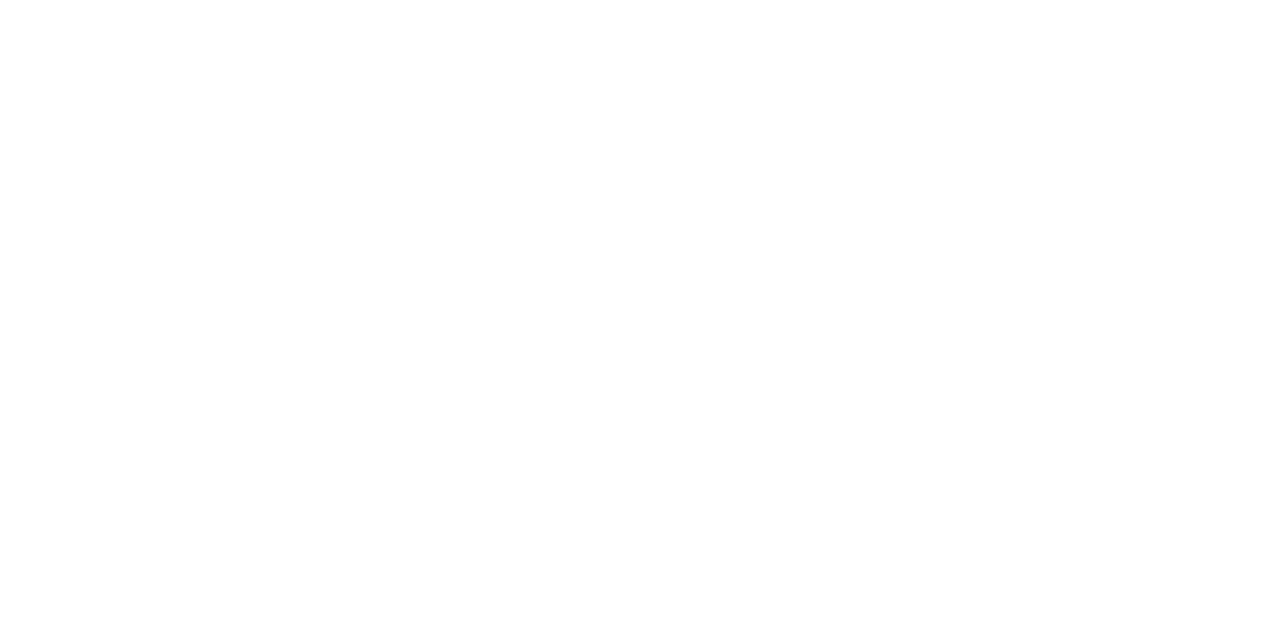
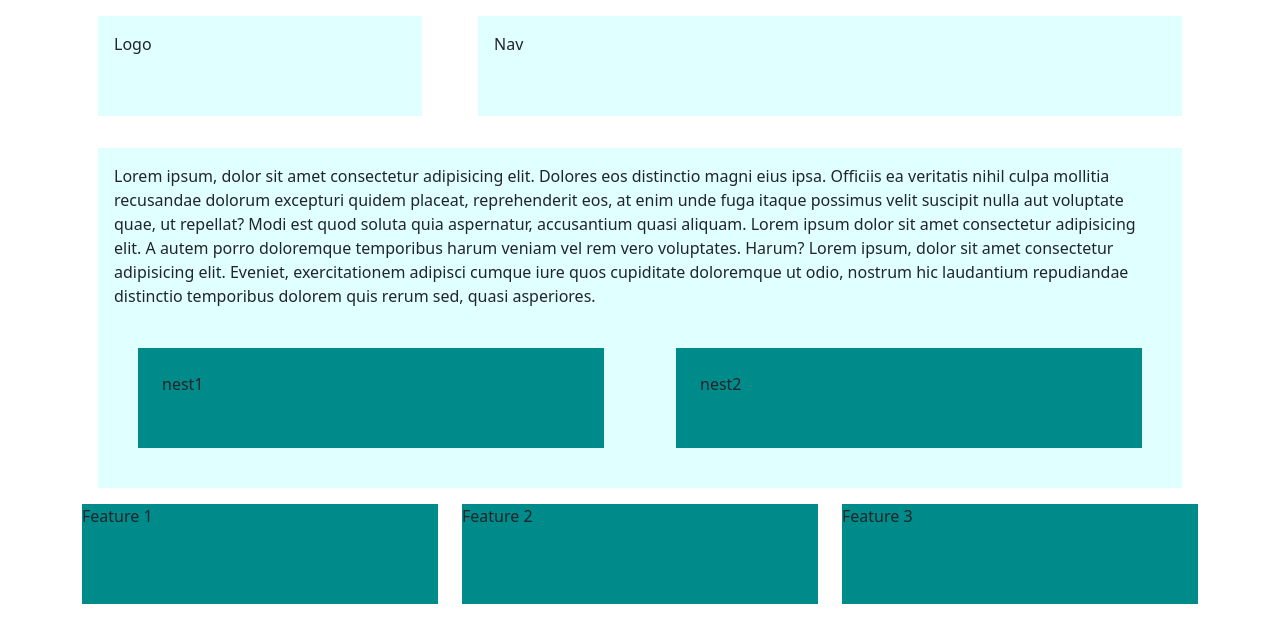
Before and after one commit to shivamp-argus/Bootstrap, a plain HTML site: page index.html in a window 1280 px wide. Drawn offline with nearby package versions, Linux system fonts and the light colour scheme.

Commit message:
[completed]

```diff
--- a/app.css
+++ b/app.css
@@ -0,0 +1,12 @@
+.box1{
+    background-color: lightcyan;
+    min-height: 100px;
+    /* margin: 10px;
+    padding: 10px; */
+}
+.box2{
+    background-color: darkcyan;
+    min-height: 100px;
+    /* margin: 10px; */
+    /* padding: 10px; */
+}
--- a/index.html
+++ b/index.html
@@ -4,8 +4,61 @@
     <meta charset="UTF-8" />
     <meta http-equiv="X-UA-Compatible" content="IE=edge" />
     <meta name="viewport" content="width=device-width, initial-scale=1.0" />
+    <link
+      href="https://cdn.jsdelivr.net/npm/bootstrap@5.3.0-alpha1/dist/css/bootstrap.min.css"
+      rel="stylesheet"
+      integrity="sha384-GLhlTQ8iRABdZLl6O3oVMWSktQOp6b7In1Zl3/Jr59b6EGGoI1aFkw7cmDA6j6gD"
+      crossorigin="anonymous"
+    />
     <link rel="stylesheet" href="app.css" />
     <title>Bootstrap</title>
   </head>
-  <body></body>
+  <body>
+    <div class="container-fluid">
+      <div class="container">
+        <div class="row">
+          <div class="col-4"><div class="box1 m-3 p-3">Logo</div></div>
+          <div class="col"><div class="box1 m-3 p-3">Nav</div></div>
+        </div>
+        <div class="row">
+          <div class="col">
+            <div class="box1 m-3 p-3">
+              <p>
+                Lorem ipsum, dolor sit amet consectetur adipisicing elit.
+                Dolores eos distinctio magni eius ipsa. Officiis ea veritatis
+                nihil culpa mollitia recusandae dolorum excepturi quidem
+                placeat, reprehenderit eos, at enim unde fuga itaque possimus
+                velit suscipit nulla aut voluptate quae, ut repellat? Modi est
+                quod soluta quia aspernatur, accusantium quasi aliquam. Lorem
+                ipsum dolor sit amet consectetur adipisicing elit. A autem porro
+                doloremque temporibus harum veniam vel rem vero voluptates.
+                Harum? Lorem ipsum, dolor sit amet consectetur adipisicing elit.
+                Eveniet, exercitationem adipisci cumque iure quos cupiditate
+                doloremque ut odio, nostrum hic laudantium repudiandae
+                distinctio temporibus dolorem quis rerum sed, quasi asperiores.
+              </p>
+              <div class="row">
+                <div class="col"><div class="box2 m-4 p-4">nest1</div></div>
+                <div class="col"><div class="box2 m-4 p-4">nest2</div></div>
+              </div>
+            </div>
+          </div>
+
+          <!-- <div class="col"><div class="box1">Main2</div></div> -->
+        </div>
+        <div class="row">
+          <div class="col"><div class="box2">Feature 1</div></div>
+          <div class="col"><div class="box2">Feature 2</div></div>
+          <div class="col"><div class="box2">Feature 3</div></div>
+        </div>
+      </div>
+    </div>
+
+    <!-- Bootstrap script  -->
+    <script
+      src="https://cdn.jsdelivr.net/npm/bootstrap@5.3.0-alpha1/dist/js/bootstrap.bundle.min.js"
+      integrity="sha384-w76AqPfDkMBDXo30jS1Sgez6pr3x5MlQ1ZAGC+nuZB+EYdgRZgiwxhTBTkF7CXvN"
+      crossorigin="anonymous"
+    ></script>
+  </body>
 </html>
```
Also changed, not shown: images/headshot-dan.jpg (added), images/hero1.png (added), images/logo-dans-meat-yogurt.svg (added), images/product1.png (added), images/product2.png (added), images/product3.png (added), images/yogurt-1.png (added), images/yogurt-2.png (added), images/yogurt-3.png (added).
